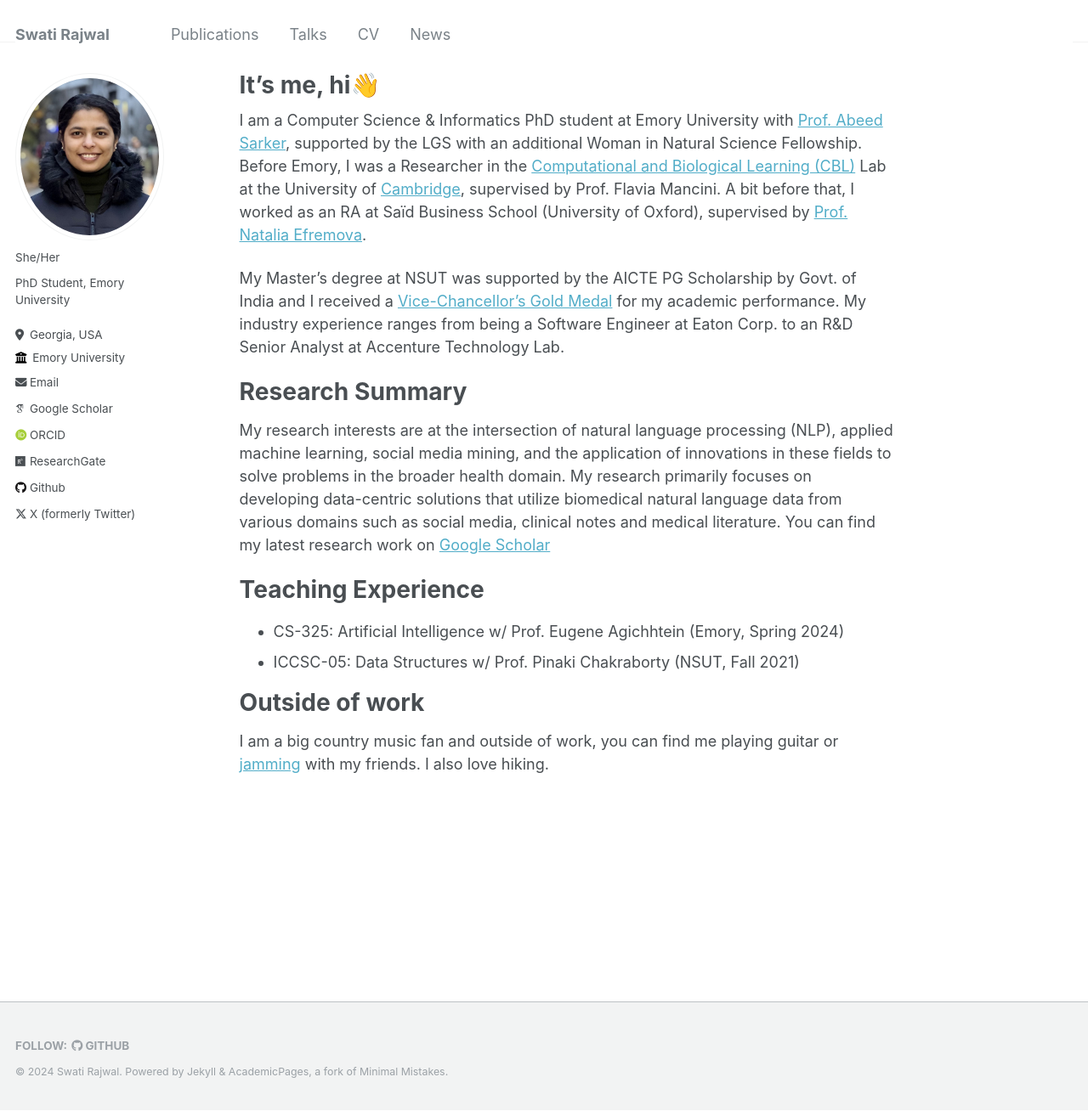
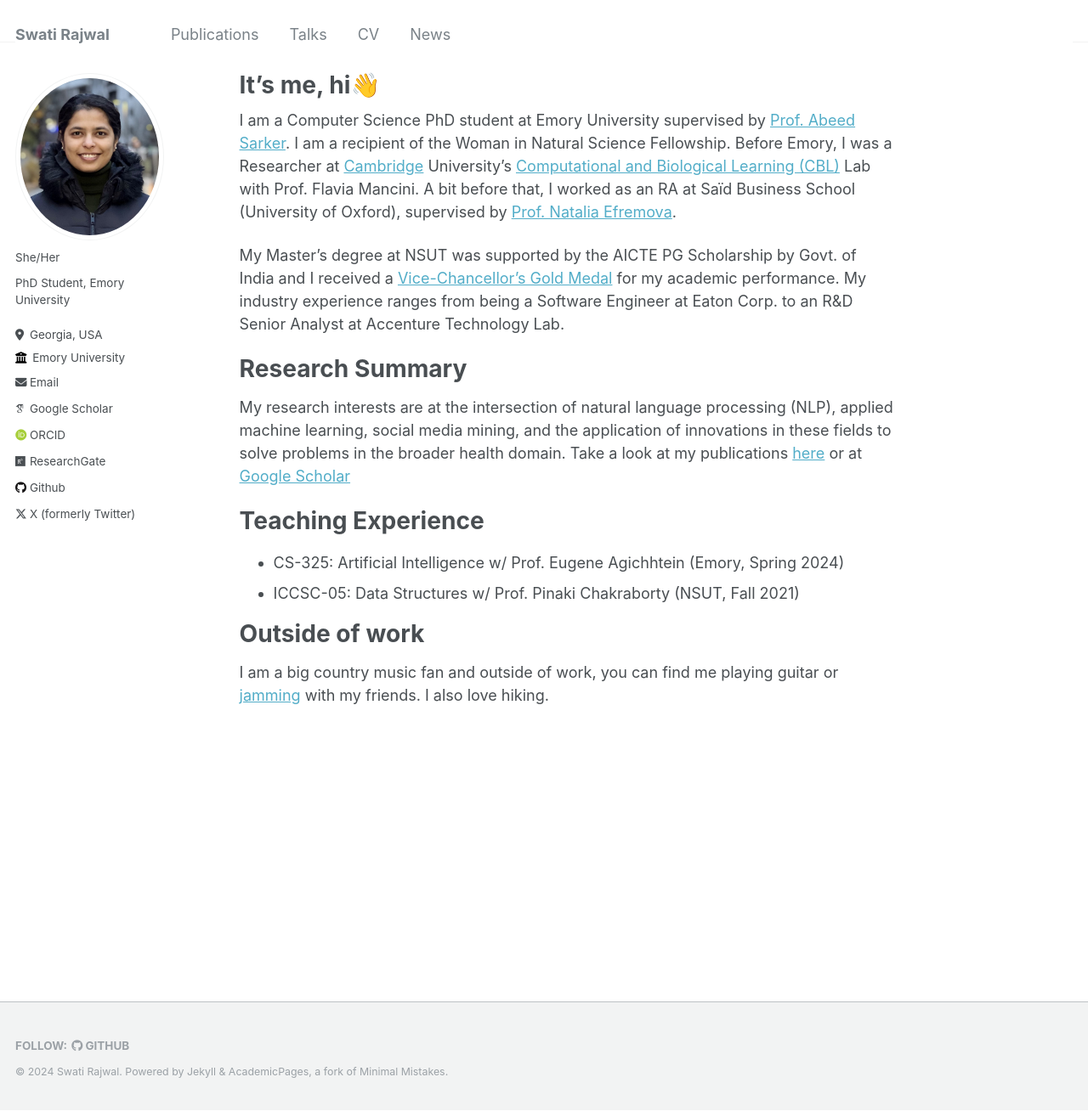
Before and after one commit to swati-rajwal/swati-rajwal.github.io, a Jekyll site: the page built from _pages/about.md, in a window 1280 px wide and 1308 px high. Shown: the whole window at 85% size. Built offline with Jekyll 4.4.1, drawn with Linux system fonts in a browser that asks for light colours; some web fonts are replaced.

Commit message:
Update about.md

```diff
--- a/_pages/about.md
+++ b/_pages/about.md
@@ -7,12 +7,12 @@ redirect_from:
   - /about.html
 ---
 
-I am a Computer Science & Informatics PhD student at Emory University with <a href="https://winshipcancer.emory.edu/bios/faculty/sarker-abeed.html" target="_blank">Prof. Abeed Sarker</a>, supported by the LGS with an additional Woman in Natural Science Fellowship. Before Emory, I was a Researcher in the <a href="https://cbl-website.onrender.com/" target="_blank">Computational and Biological Learning (CBL)</a> Lab at the University of <a href="https://neuroscience.cam.ac.uk/member/srajwal/" targe="_blank">Cambridge</a>, supervised by Prof. Flavia Mancini. A bit before that, I worked as an RA at Saïd Business School (University of Oxford), supervised by <a href="https://www.research.ox.ac.uk/researchers/natalia-efremova" target="_blank">Prof. Natalia Efremova</a>.
+I am a Computer Science PhD student at Emory University supervised by <a href="https://winshipcancer.emory.edu/bios/faculty/sarker-abeed.html" target="_blank">Prof. Abeed Sarker</a>. I am a recipient of the Woman in Natural Science Fellowship. Before Emory, I was a Researcher at <a href="https://neuroscience.cam.ac.uk/member/srajwal/" targe="_blank">Cambridge</a> University's <a href="https://cbl-website.onrender.com/" target="_blank">Computational and Biological Learning (CBL)</a> Lab with Prof. Flavia Mancini. A bit before that, I worked as an RA at Saïd Business School (University of Oxford), supervised by <a href="https://www.research.ox.ac.uk/researchers/natalia-efremova" target="_blank">Prof. Natalia Efremova</a>.
 
 My Master's degree at NSUT was supported by the AICTE PG Scholarship by Govt. of India and I received a <a href="https://www.linkedin.com/feed/update/urn:li:activity:7108505289506627584/" target="_blank">Vice-Chancellor's Gold Medal</a> for my academic performance. My industry experience ranges from being a Software Engineer at Eaton Corp. to an R&D Senior Analyst at Accenture Technology Lab.
 
 # Research Summary
-My research interests are at the intersection of natural language processing (NLP), applied machine learning, social media mining, and the application of innovations in these fields to solve problems in the broader health domain. My research primarily focuses on developing data-centric solutions that utilize biomedical natural language data from various domains such as social media, clinical notes and medical literature. You can find my latest research work on <a href="https://scholar.google.com/citations?user=6AfEraYAAAAJ&hl=en&inst=15365353816232672843" target="_blank">Google Scholar</a>
+My research interests are at the intersection of natural language processing (NLP), applied machine learning, social media mining, and the application of innovations in these fields to solve problems in the broader health domain. Take a look at my publications [here](https://swati-rajwal.github.io/publications/) or at <a href="https://scholar.google.com/citations?user=6AfEraYAAAAJ&hl=en&inst=15365353816232672843" target="_blank">Google Scholar</a>
 
 # Teaching Experience
 * CS-325: Artificial Intelligence w/ Prof. Eugene Agichhtein (Emory, Spring 2024)
```
